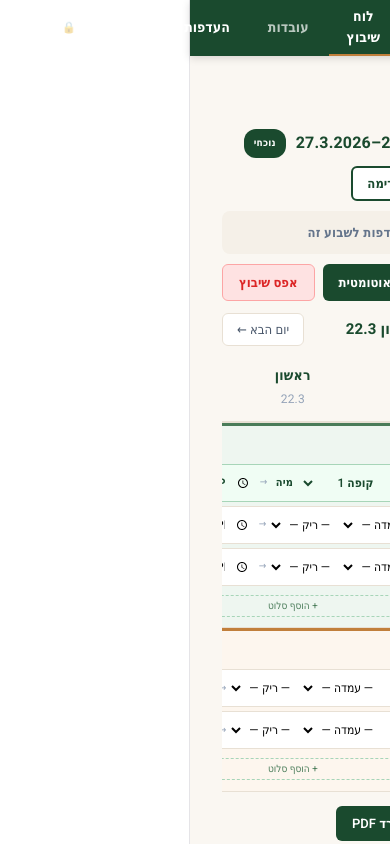
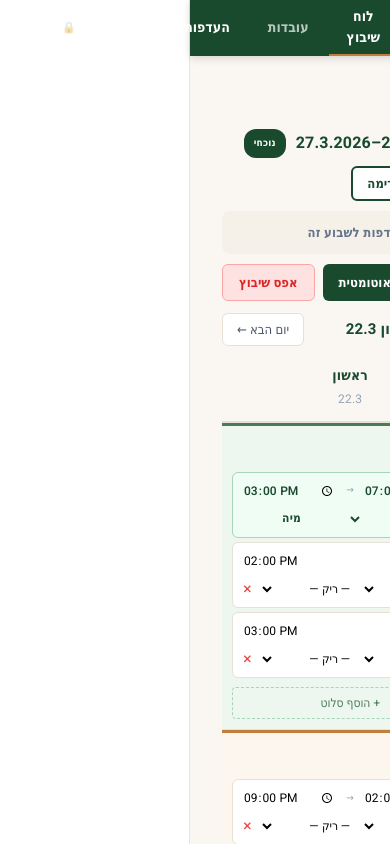
Before and after one commit to AlonFreibach/Shift-Manager, a React (Vite) app: page / in a window 390 px wide. Shown: the top 844 px of the page. Built offline with nearby package versions, Linux system fonts and the light colour scheme.

Commit message:
תיקון תצוגת מובייל

```diff
--- a/src/components/WeeklyBoard.tsx
+++ b/src/components/WeeklyBoard.tsx
@@ -953,13 +953,94 @@ export function WeeklyBoard({ employees, autoScheduleRequest, onAutoScheduleHand
     const availableEmps = employees.filter(e => !usedIds.has(e.id));
 
     const inputStyle: React.CSSProperties = {
-      width: 80, fontSize: 12, padding: '2px 4px',
+      width: isMobile ? '100%' : 80, fontSize: 12, padding: '2px 4px',
       border: 'none', borderRadius: 4, background: 'transparent',
     };
     const selectStyle: React.CSSProperties = {
       fontSize: 12, padding: '2px 4px',
-      border: 'none', borderRadius: 4, maxWidth: 80, background: 'transparent',
+      border: 'none', borderRadius: 4, maxWidth: isMobile ? '100%' : 80, background: 'transparent',
+      ...(isMobile ? { flex: 1, minWidth: 0 } : {}),
     };
+
+    if (isMobile) {
+      return (
+        <div
+          key={slotIdx}
+          style={{
+            display: 'flex', flexDirection: 'column', gap: 4, marginBottom: 4,
+            padding: 6, borderRadius: 6,
+            background: isMiyaFixed ? '#f0fdf4' : 'white',
+            border: isMiyaFixed ? '1px solid #a7d5b8' : '1px solid #e8e0d4',
+            fontSize: 12,
+          }}
+        >
+          {/* Row 1: arrival + departure times */}
+          <div style={{ display: 'flex', alignItems: 'center', gap: 6 }}>
+            {shift === 'ערב' || isMiyaFixed ? (
+              <input
+                type="time"
+                value={slot.arrivalTime}
+                onChange={e => updateSlotField(day, shift, slotIdx, { arrivalTime: e.target.value })}
+                style={{ ...inputStyle, ...(isMiyaFixed ? { fontWeight: 600, color: '#1a4a2e' } : {}) }}
+              />
+            ) : (
+              <span style={{ fontSize: 12, color: '#64748b', flex: 1 }}>
+                {slot.arrivalTime || '—'}
+              </span>
+            )}
+            <span style={{ fontSize: 10, color: '#94a3b8' }}>→</span>
+            <input
+              type="time"
+              value={slot.departureTime}
+              onChange={e => updateSlotField(day, shift, slotIdx, { departureTime: e.target.value })}
+              style={{ ...inputStyle, ...(isMiyaFixed ? { fontWeight: 600, color: '#1a4a2e' } : {}) }}
+            />
+          </div>
+          {/* Row 2: station + employee + X */}
+          <div style={{ display: 'flex', alignItems: 'center', gap: 4 }}>
+            <select
+              value={slot.station}
+              onChange={e => updateSlotField(day, shift, slotIdx, { station: e.target.value })}
+              style={{ ...selectStyle, ...(isMiyaFixed ? { fontWeight: 600, color: '#1a4a2e' } : {}) }}
+            >
+              <option value="">— עמדה —</option>
+              {stations.map(s => <option key={s} value={s}>{s}</option>)}
+            </select>
+            {isMiyaFixed ? (
+              <span style={{ fontWeight: 700, fontSize: 12, color: '#1a4a2e', flex: 1 }}>מיה</span>
+            ) : (
+              <select
+                value={slot.employeeId ?? ''}
+                onChange={e =>
+                  updateSlotField(day, shift, slotIdx, {
+                    employeeId: e.target.value !== '' ? Number(e.target.value) : null,
+                  })
+                }
+                style={{ ...selectStyle }}
+              >
+                <option value="">— ריק —</option>
+                {availableEmps.map(e => (
+                  <option key={e.id} value={e.id}>{e.name}</option>
+                ))}
+              </select>
+            )}
+            {!isMiyaFixed && (
+              <button
+                onClick={() => removeSlot(day, shift, slotIdx)}
+                title="הסר סלוט"
+                style={{
+                  background: 'none', border: 'none', color: '#ef4444',
+                  cursor: 'pointer', fontSize: 16, padding: '0 4px',
+                  lineHeight: 1, flexShrink: 0,
+                }}
+              >
+                ×
+              </button>
+            )}
+          </div>
+        </div>
+      );
+    }
 
     return (
       <div
@@ -1279,12 +1360,12 @@ export function WeeklyBoard({ employees, autoScheduleRequest, onAutoScheduleHand
                       >
                         {/* Volt toggle — not for שישי */}
                         {d.day !== 'שישי' && (
-                          <label style={{ display: 'flex', alignItems: 'center', gap: 4, fontSize: 11, marginBottom: 5, color: '#64748b', cursor: 'pointer' }}>
+                          <label style={{ display: 'flex', alignItems: 'center', gap: 4, fontSize: 11, marginBottom: 5, color: '#64748b', cursor: 'pointer', ...(isMobile ? { width: '100%', padding: '4px 0' } : {}) }}>
                             <input
                               type="checkbox"
                               checked={!!voltFlags[cellKey]}
                               onChange={() => toggleVolt(cellKey)}
-                              style={{ width: 12, height: 12, accentColor: '#4a7c59' }}
+                              style={{ width: 14, height: 14, accentColor: '#4a7c59' }}
                             />
                             יש וולט?
                           </label>
@@ -1299,9 +1380,9 @@ export function WeeklyBoard({ employees, autoScheduleRequest, onAutoScheduleHand
                         <button
                           onClick={() => addSlot(d.day, shift)}
                           style={{
-                            fontSize: 10, color: '#4a7c59', background: 'transparent',
+                            fontSize: isMobile ? 12 : 10, color: '#4a7c59', background: 'transparent',
                             border: '1px dashed #a7d5b8', borderRadius: 4,
-                            cursor: 'pointer', padding: '3px 6px', marginTop: 5, width: '100%',
+                            cursor: 'pointer', padding: isMobile ? '6px 8px' : '3px 6px', marginTop: 5, width: '100%',
                           }}
                         >
                           + הוסף סלוט
```
